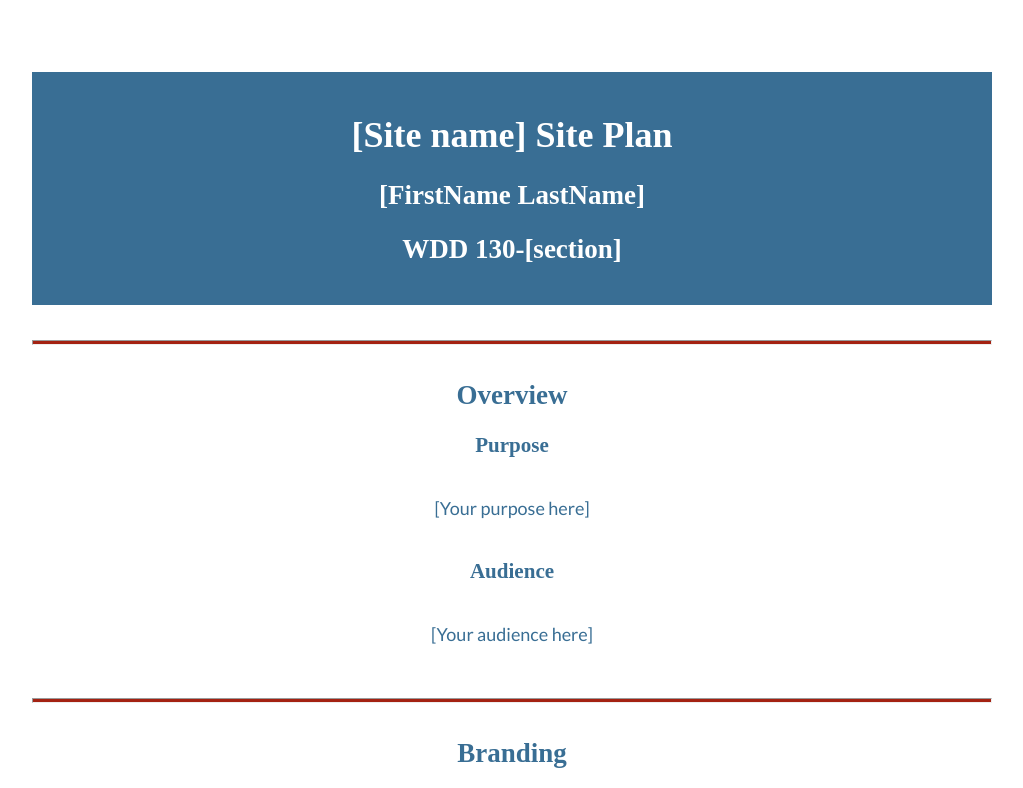
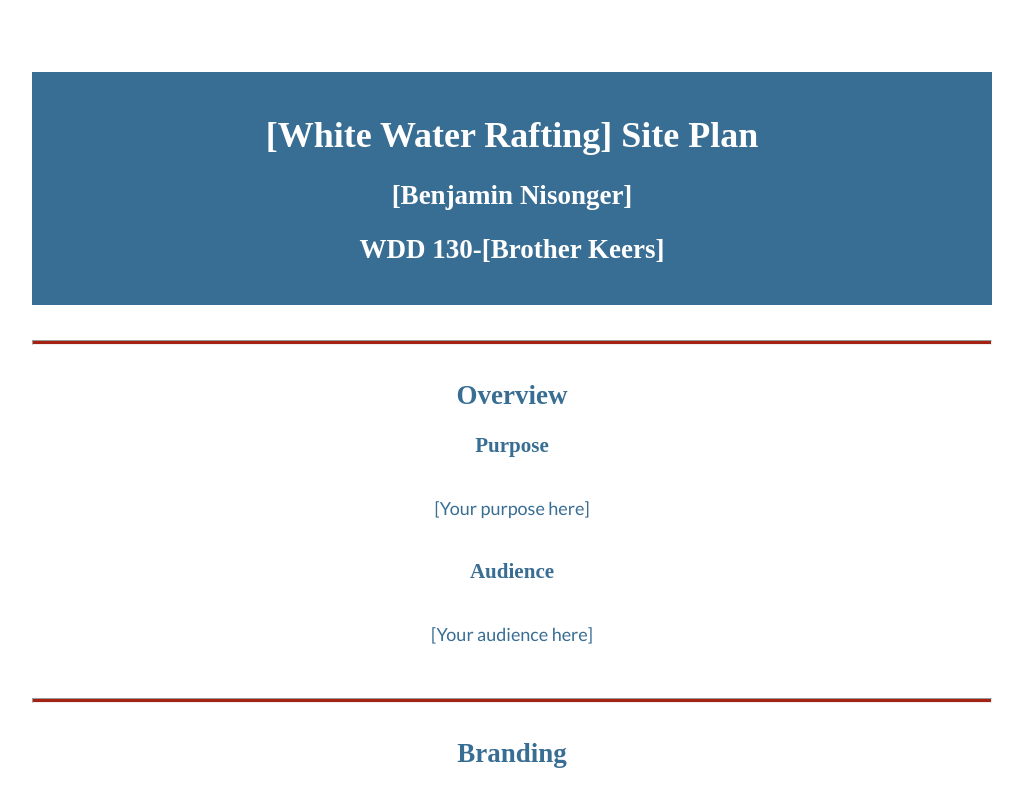
Before and after one commit to bnisonger1/wdd-130-nisonger, a plain HTML site: page wwr/site-plan.html in a window 1280 px wide. Shown: the top 788 px of the page, without its empty margins (128-1151 px from the left). Drawn offline with Linux system fonts and the light colour scheme; a web font is replaced by a local one.

Commit message:
added more text

```diff
--- a/wwr/site-plan.html
+++ b/wwr/site-plan.html
@@ -9,9 +9,9 @@
 
 <body>
   <header>
-    <h1>[Site name] Site Plan</h1>
-    <h2>[FirstName LastName]</h2>
-    <h2>WDD 130-[section]</h2>
+    <h1>[White Water Rafting] Site Plan</h1>
+    <h2>[Benjamin Nisonger]</h2>
+    <h2>WDD 130-[Brother Keers]</h2>
     <!-- In the header above, add the name of your site, your name and class number. For example if you are in section 3 you would put WDD 130-03 -->
   </header>
   <main>
```
